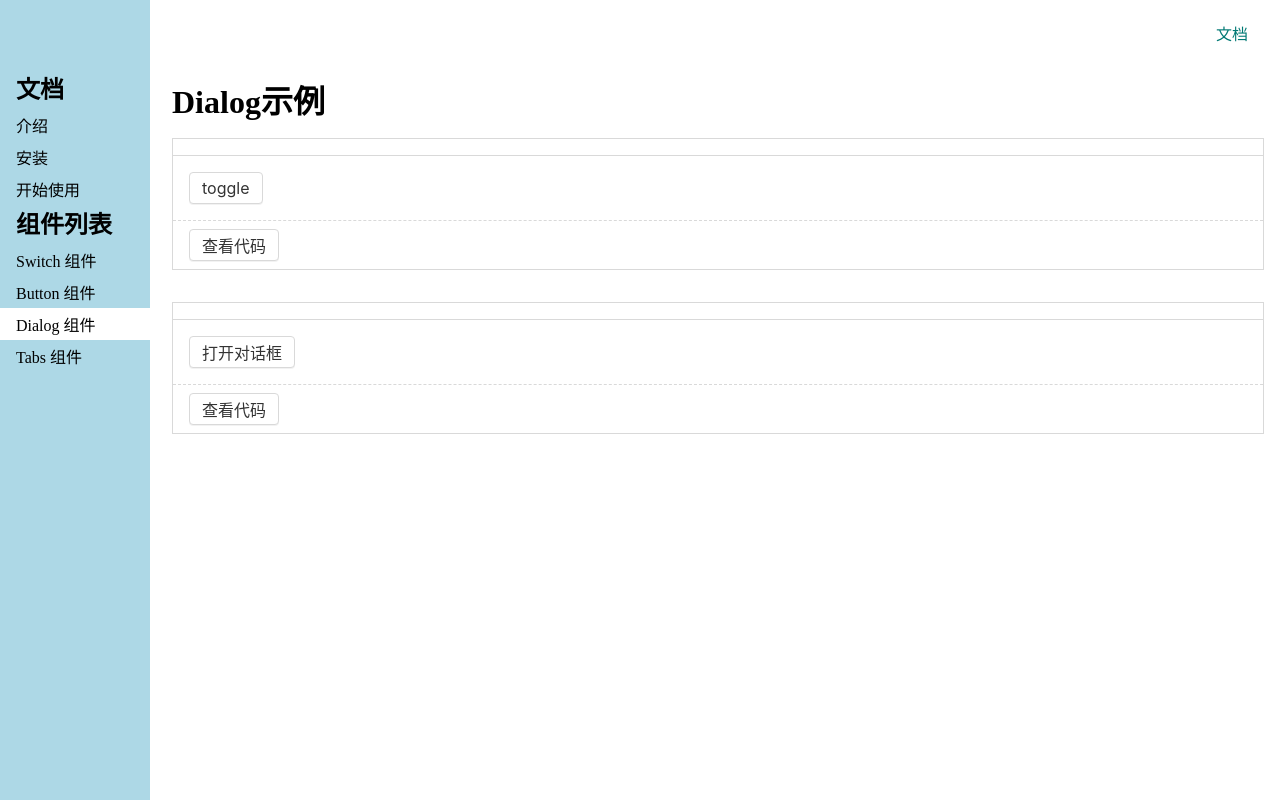
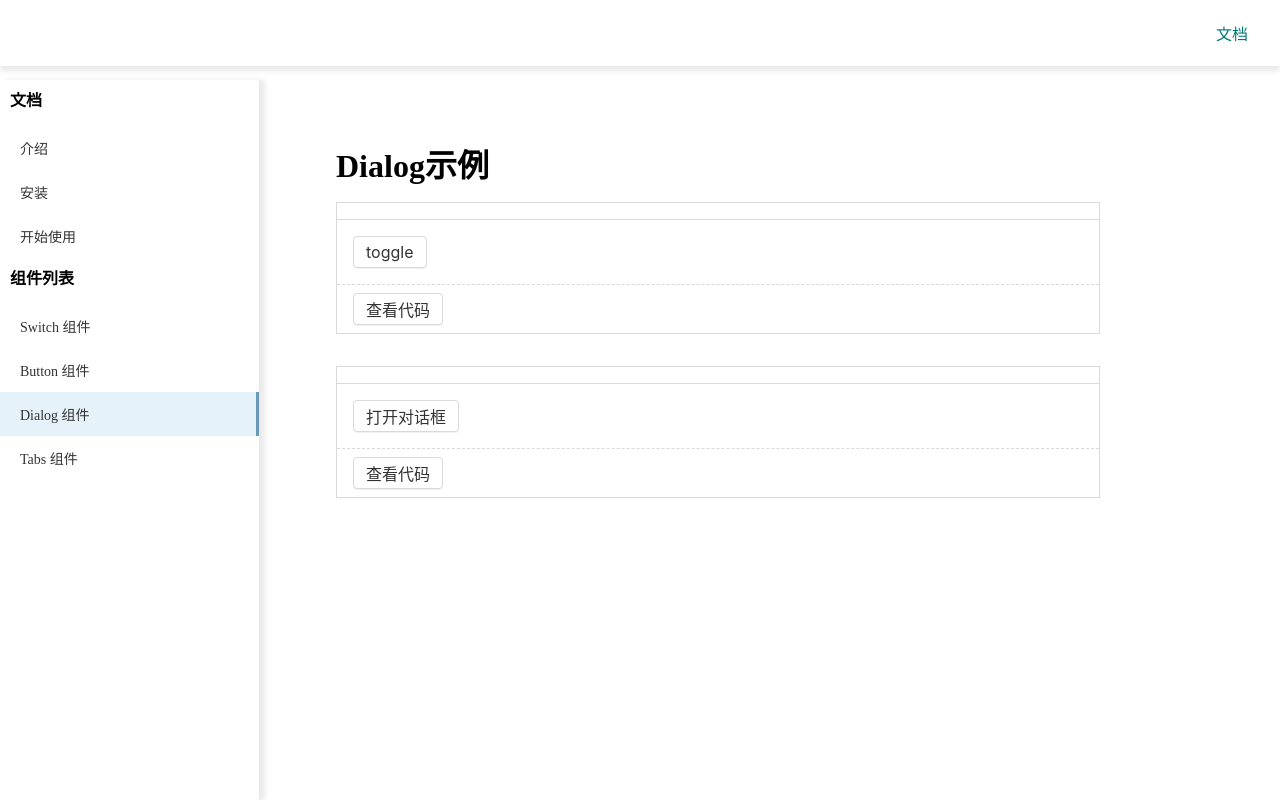
Before and after one commit to dana-wang9527/pear-ui-code, a Vue app: page /#/doc/dialog in a window 1280 px wide. Built offline with nearby package versions, Linux system fonts and the light colour scheme.

Commit message:
修改页面样式

```diff
--- a/src/components/TopNav.vue
+++ b/src/components/TopNav.vue
@@ -46,17 +46,20 @@ $color: #007974;
   position: fixed;
   top: 0;
   left: 0;
+  right:0;
   width: 100%;
   z-index: 20;
   display: flex;
   padding: 16px;
   justify-content: center;
   align-items: center;
+  background: #fff;
+  box-shadow: 0 5px 5px rgb(51 51 51 / 10%);
 
   > .logo {
     max-width: 6em;
     margin-right: auto;
-
+    margin-left: 50px;
     > svg {
       width: 32px;
       height: 32px;
@@ -89,7 +92,7 @@ $color: #007974;
       display: none;
     }
     > .logo {
-      margin: 0 auto
+      margin: 0 auto;
     }
     > .toggleAside {
       display: inline-block;
--- a/src/views/Doc.vue
+++ b/src/views/Doc.vue
@@ -1,8 +1,8 @@
 <template>
   <div class="layout">
-    <TopNav toggleMenuButtonVisible class="nav"/>
+    <TopNav :toggleMenuButtonVisible="true" class="nav"/>
     <div class="content">
-      <aside v-if="asideVisible">
+      <aside class="aside_menu" :class="{visible:asideVisible}">
         <h2>文档</h2>
         <ol>
           <li>
@@ -53,71 +53,97 @@ export default {
 </script>
 
 <style lang="scss" scoped>
-$aside-index : 10;
 .layout {
   display: flex;
   flex-direction: column;
   height: 100vh;
-
+  overflow-x: hidden;
   > .nav {
-    flex-shrink: 0;
+    flex: 0;
   }
-
   > .content {
-    flex-grow: 1;
-    padding-top: 60px;
+    display: flex;
+    flex: 1;
+    padding-top: 80px;
     padding-left: 156px;
-    @media (max-width: 500px) {
-      padding-left: 0;
+    .aside_menu {
+      position: fixed;
+      left: 0;
+      top: 0;
+      bottom: 0;
+      margin-top: 80px;
+      height: auto;
+      width: 260px;
+      overflow-x: hidden;
+      overflow-y: scroll;
+      border-right: 1px solid #e8e8e8;
+      z-index: 10;
+      box-shadow: 5px 0 5px rgb(51 51 51 / 10%);
+      &::-webkit-scrollbar { width: 0 !important }
+      padding-bottom: 32px;
+      > h2 {
+        margin-bottom: 4px;
+        line-height: 22px;
+        padding: 10px;
+        font-size: 16px;
+        font-weight: 700;
+      }
+      > ol {
+        > li {
+          position: relative;
+          width: 100%;
+          font-size: 14px;
+          > a {
+            display: block;
+            padding: 12px 20px;
+            cursor: pointer;
+            color: #333;
+            &:hover {
+              background: #e5f2fa;
+              border-bottom: none;
+            }
+          }
+          .router-link-active {
+            background-color: #e5f2fa;
+            border-right: none;
+            &:after {
+              content: '';
+              position: absolute;
+              top: 0;
+              right: 0;
+              height: 100%;
+              border-right: 3px solid #6b9ab8;
+            }
+          }
+        }
+      }
+    }
+    main {
+      flex: 1;
+      overflow: auto;
+      padding: 60px 180px;
     }
   }
 }
-
-.content {
-  display: flex;
-
-  > aside {
-    flex-shrink: 0;
-  }
-
-  > main {
-    flex-grow: 1;
-    padding: 16px;
-    background: white;
-  }
-}
-
-aside {
-  background: lightblue;
-  width: 150px;
-  position: fixed;
-  top: 0;
-  left: 0;
-  height: 100%;
-  z-index: $aside-index;
-  padding: 70px 0 16px;
-
-  > h2 {
-    margin-bottom: 4px;
-    padding: 0 16px;
-  }
-
-  > ol {
-    > li {
-      > a {
-        display: block;
-        padding: 4px 16px;
-        text-decoration: none;
+@media (max-width: 500px) {
+  .layout {
+    > .content {
+      padding-left: 0;
+      .aside_menu {
+        width: 180px;
+        background-color: #fff;
+        transition: all 0.25s ease;
+        transform: translateX(-200px);
+        &.visible {
+          transform: translateX(0px);
+        }
       }
-
-      .router-link-active {
-        background: white;
+      main {
+        overflow: auto;
+        padding: 20px 8px;
+        margin: 0 auto;
       }
     }
   }
-
-  main {
-    overflow: auto;
-  }
 }
 </style>
--- a/src/views/Home.vue
+++ b/src/views/Home.vue
@@ -2,8 +2,8 @@
   <div class="topNavAndBanner">
     <TopNav/>
     <div class="banner">
-      <h1>梨子ui</h1>
-      <h2>一个厉害的 UI 框架</h2>
+      <h1>梨子UI官网</h1>
+      <h2>简约而不简单</h2>
       <p class="actions">
         <a href="https://github.com">GitHub</a>
         <router-link to="/doc">开始</router-link>
@@ -53,6 +53,14 @@ $color: #007974;
 .topNavAndBanner {
   background: linear-gradient(145deg, rgba(227, 255, 253, 1) 0%, rgba(183, 233, 230, 1) 100%);
   clip-path: ellipse(80% 60% at 50% 40%);
+  ::v-deep(.topNav) {
+    background: transparent;
+  }
+@media (max-width: 500px) {
+  ::v-deep(.topNav) {
+    background: linear-gradient(145deg, rgba(227, 255, 253, 1) 0%, rgba(183, 233, 230, 1) 100%);
+  }
+}
 }
 
 .features {
@@ -60,16 +68,16 @@ $color: #007974;
   padding: 0 16px;
   @media (min-width: 800px) {
     width: 800px;
-    >ul {
-      >li {
+    > ul {
+      > li {
         width: 50%;
       }
     }
   }
   @media (min-width: 1200px) {
     width: 1200px;
-    >ul {
-      >li {
+    > ul {
+      > li {
         width: 33.3333%;
       }
     }
@@ -78,6 +86,7 @@ $color: #007974;
   > ul {
     display: flex;
     flex-wrap: wrap;
+    justify-content: space-around;
 
     > li {
       margin: 16px 0;
@@ -102,7 +111,8 @@ $color: #007974;
       }
 
       > p {
-        grid-area: text
+        grid-area: text;
+        font-size: 18px;
       }
     }
   }
@@ -110,14 +120,30 @@ $color: #007974;
 
 .banner {
   color: $color;
-  padding: 100px 0;
+  padding: 120px  20px;
   display: flex;
   justify-content: center;
   align-items: center;
   flex-direction: column;
 
+ > h1 {
+    text-align: center;
+    font-size: 34px;
+    line-height: 52px;
+  }
+ > h2 {
+    text-align: right;
+    padding-left: 200px;
+    margin-top: 12px;
+    font-size: 20px;
+    line-height: 26px;
+  }
+
   > .actions {
     padding: 8px 0;
+    font-size: 18px;
+    margin-top: 16px;
+    text-align: center;
 
     a {
       margin: 0 8px;
@@ -128,9 +154,10 @@ $color: #007974;
       padding: 8px 24px;
 
       &:hover {
+        text-decoration: none;
+
       }
 
-      text-decoration: none;
     }
   }
 }
```
